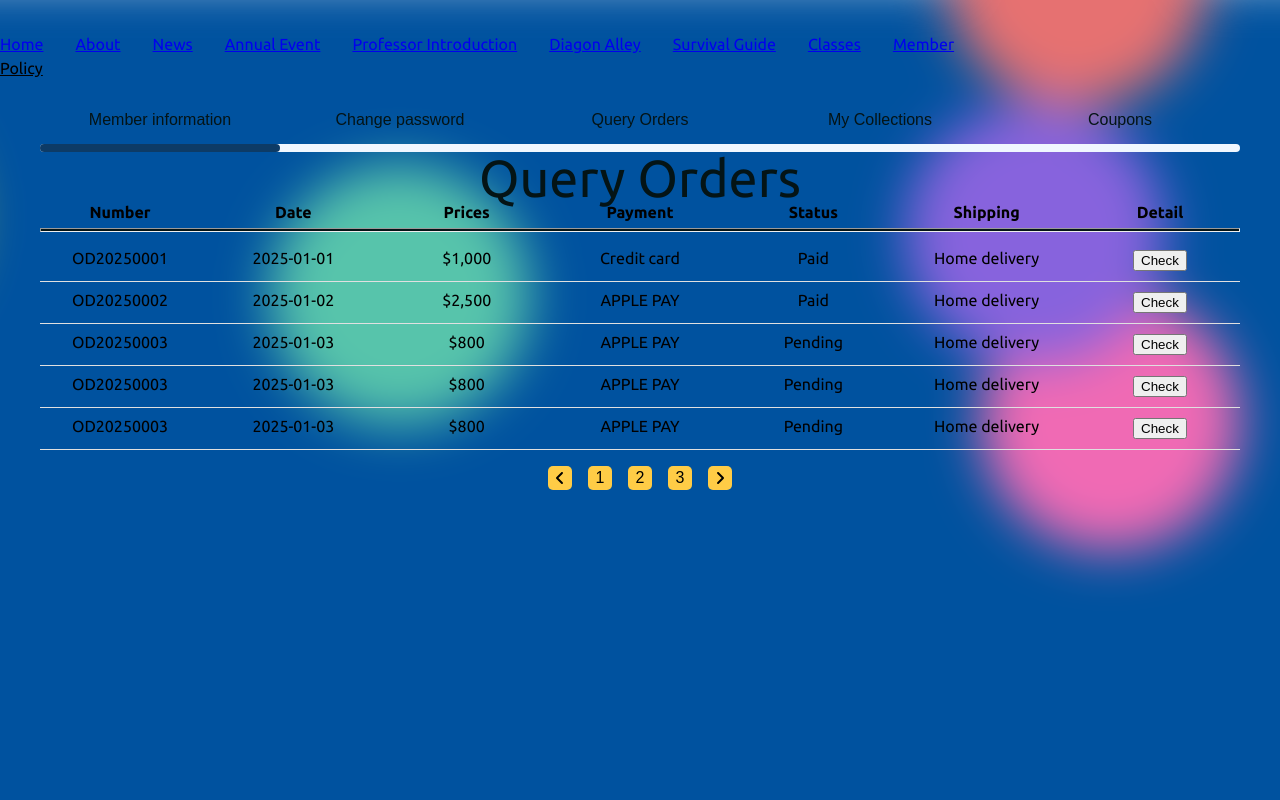
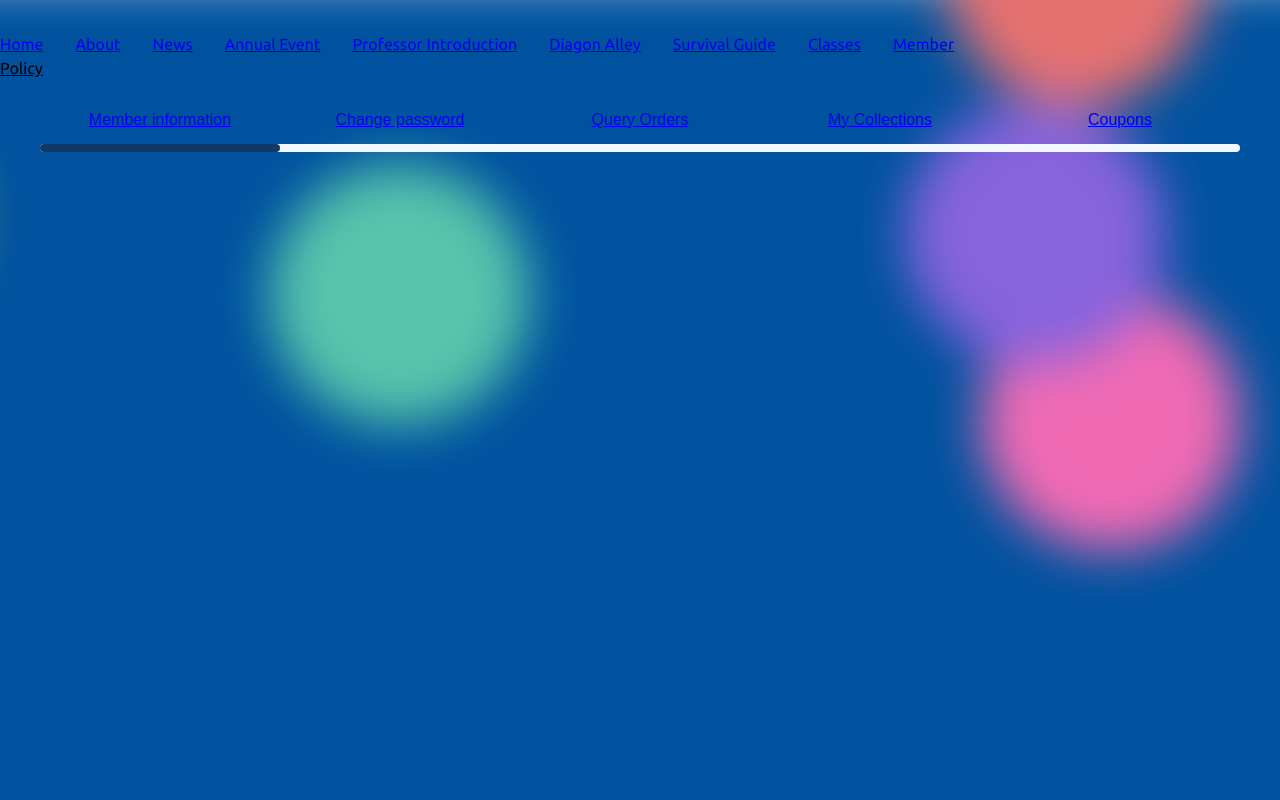
Before and after one commit to ChenRepeat/Formosoul, a Vue app: page /policy in a window 1280 px wide. Shown: the top 800 px of the page. Built offline with nearby package versions, Linux system fonts and the light colour scheme.

Commit message:
add 會員中心按鈕 把組件整理成一個資料夾

```diff
--- /dev/null
+++ b/src/components/Member/MemberPagebutton.vue
@@ -0,0 +1,44 @@
+<template>
+    <div class="member-page-button">
+            <button class="page-button" @click="activeIndex = 0" :class="{ active: activeIndex === 0 }"><router-link to="/Policy/information">Member information</router-link></button>
+            <button class="page-button" @click="activeIndex = 1" :class="{ active: activeIndex === 1 }"><router-link to="/Policy/changepassword">Change password</router-link></button>
+            <button class="page-button" @click="activeIndex = 2" :class="{ active: activeIndex === 2 }"><router-link to="/Policy/Orderslist">Query Orders</router-link></button>
+            <button class="page-button" @click="activeIndex = 3" :class="{ active: activeIndex === 3 }"><router-link to="/Policy/mycollections">My Collections</router-link></button>
+            <button class="page-button" @click="activeIndex = 4" :class="{ active: activeIndex === 4 }"><router-link to="/Policy/coupons">Coupons</router-link></button>
+    </div>
+    <Pagelinebar :activeIndex="activeIndex" />
+      <router-view></router-view>
+</template>
+
+<script setup>
+import { ref } from 'vue';
+import Pagelinebar from './Pagelinebar.vue';
+
+const activeIndex = ref(0);
+
+</script>
+
+<style scoped>
+    .member-page-button{
+        margin: 0 auto;
+        width: 1200px;
+        height: 48px;
+        /* background-color: #; */
+    }
+    .page-button{
+        width: 240px;
+        height: 48px;
+        border: 0;
+        background-color: transparent;
+        color: #041416;
+        cursor: pointer;
+        font-size: 16px;
+    }
+    .page-button > a{
+        align-items: center;
+        justify-content: center;
+        display: flex;
+        width: 100%;
+        height: 100%;
+    }
+</style>
--- a/src/components/MemberOrders.vue
+++ b/src/components/Member/Orders/MemberOrders.vue
@@ -25,9 +25,6 @@
             >
                 {{ page }}
             </button>
-            <!-- <button @click="goToPage(1)">1</button>
-            <button @click="goToPage(2)">2</button>
-            <button @click="goToPage(3)">3</button> -->
             <button @click="nextPage"><font-awesome-icon icon="fa-solid fa-angle-right" /></button>
         </div>
     </div>
@@ -107,14 +104,19 @@ const goToPage = (pageNumber) => {
     }
     .orderspage-btn > button{
         font-size: 16px;
-        background-color: #ffcc46;
+        background-color: transparent;
         width: 24px;
         height: 24px;
-        border: 0;
+        border: 1px solid #ffcc46;
         border-radius: 5px;
         display: flex;
         align-items: center;
         justify-content: center;
         cursor: pointer;
     }
+
+    .orderspage-btn > button.active {
+        background-color: #ffcc46;
+        color: white;
+    }
 </style>
--- a/src/components/Pagelinebar.vue
+++ b/src/components/Member/Pagelinebar.vue
@@ -1,12 +1,29 @@
 <template>
     <div class="page-line-bar">
-        <div  class="line-bar">
+        <div
+        :style="{
+            left: positions
+        }"
+        class="line-bar">
         </div>
     </div>
 </template>
 
 <script setup>
+import { computed } from 'vue';
 
+const props = defineProps({
+    activeIndex: {
+        type: Number,
+        default: 0
+    }
+});
+
+
+
+const positions = computed(() => {
+    return `${props.activeIndex * 240}px`
+});
 </script>
 
 <style scoped>
@@ -17,6 +34,7 @@
         border: 0;
         border-radius: 999px;
         background-color: #f0f7ff;
+        position: relative;
     }
     .line-bar{
         width: 240px;
@@ -24,5 +42,7 @@
         border: 0;
         border-radius: 999px;
         background-color: #0D3B66;
+        position: absolute;
+        transition: left 0.3s ease;
     }
 </style>
--- /dev/null
+++ b/src/components/Member/changepassword/changepassword.vue
@@ -0,0 +1,13 @@
+<template>
+    <div>
+
+    </div>
+</template>
+
+<script setup>
+
+</script>
+
+<style scoped>
+
+</style>
--- /dev/null
+++ b/src/components/Member/coupons/coupons.vue
@@ -0,0 +1,13 @@
+<template>
+    <div>
+
+    </div>
+</template>
+
+<script setup>
+
+</script>
+
+<style scoped>
+
+</style>
--- /dev/null
+++ b/src/components/Member/information/information.vue
@@ -0,0 +1,13 @@
+<template>
+    <div>
+
+    </div>
+</template>
+
+<script setup>
+
+</script>
+
+<style scoped>
+
+</style>
--- /dev/null
+++ b/src/components/Member/mycollections/mycollections.vue
@@ -0,0 +1,13 @@
+<template>
+    <div>
+
+    </div>
+</template>
+
+<script setup>
+
+</script>
+
+<style scoped>
+
+</style>
--- a/src/components/MemberPagebutton.vue
+++ /dev/null
@@ -1,32 +0,0 @@
-<template>
-    <div class="member-page-button">
-        <!-- <router-link to="/">Home</router-link> -->
-            <button class="page-button">Member information</button>
-            <button class="page-button">Change password</button>
-            <button class="page-button">Query Orders</button>
-            <button class="page-button">My Collections</button>
-            <button class="page-button">Coupons</button>
-    </div>
-</template>
-
-<script setup>
-
-</script>
-
-<style scoped>
-    .member-page-button{
-        margin: 0 auto;
-        width: 1200px;
-        height: 48px;
-        /* background-color: #; */
-    }
-    .page-button{
-        width: 240px;
-        height: 48px;
-        border: 0;
-        background-color: transparent;
-        color: #041416;
-        cursor: pointer;
-        font-size: 16px;
-    }
-</style>
--- a/src/views/Policy.vue
+++ b/src/views/Policy.vue
@@ -1,7 +1,6 @@
 <script setup lang="ts">
-import MemberOrders from '@/components/memberOrders.vue';
-import MemberPagebutton from '@/components/memberPagebutton.vue';
-import Pagelinebar from '@/components/Pagelinebar.vue';
+import MemberOrders from '@/components/Member/Orders/MemberOrders.vue';
+import MemberPagebutton from '@/components/Member/MemberPagebutton.vue';
 import { onMounted, onUnmounted, ref } from 'vue';
 
 const images = [
@@ -64,8 +63,8 @@ onUnmounted(() => clearInterval(interval))
     </div>
   </div>
   <MemberPagebutton />
-  <Pagelinebar />
-  <MemberOrders />
+
+  <!-- <MemberOrders /> -->
 </template>
 
 <style>
```
Also changed, not shown: src/router/index.js (+12 -0 lines), src/components/Member/Orders/MemberOrdersDetail.vue (renamed from src/components/MemberOrdersDetail.vue).
